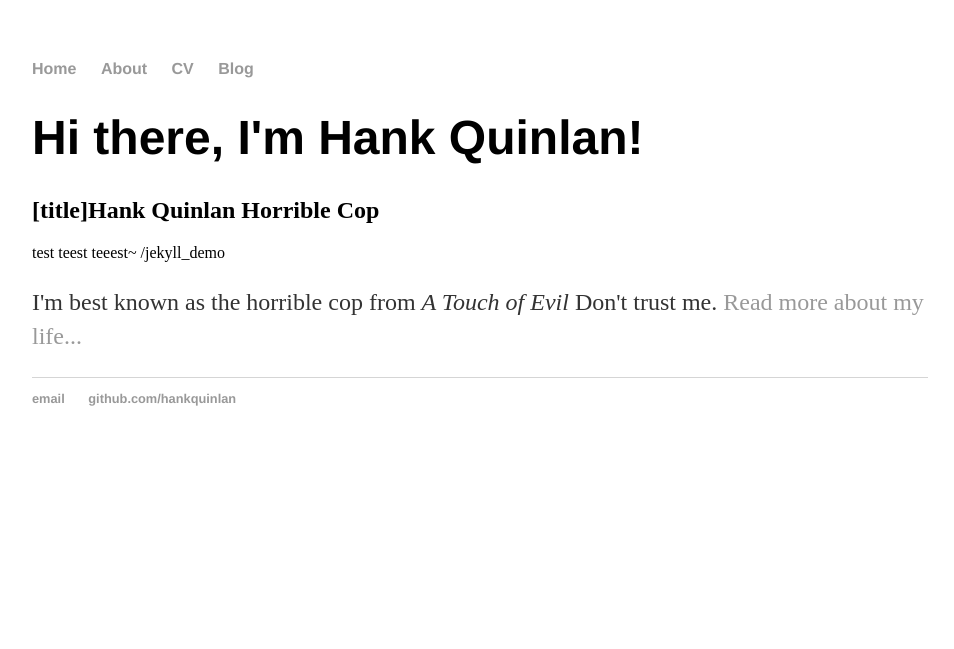
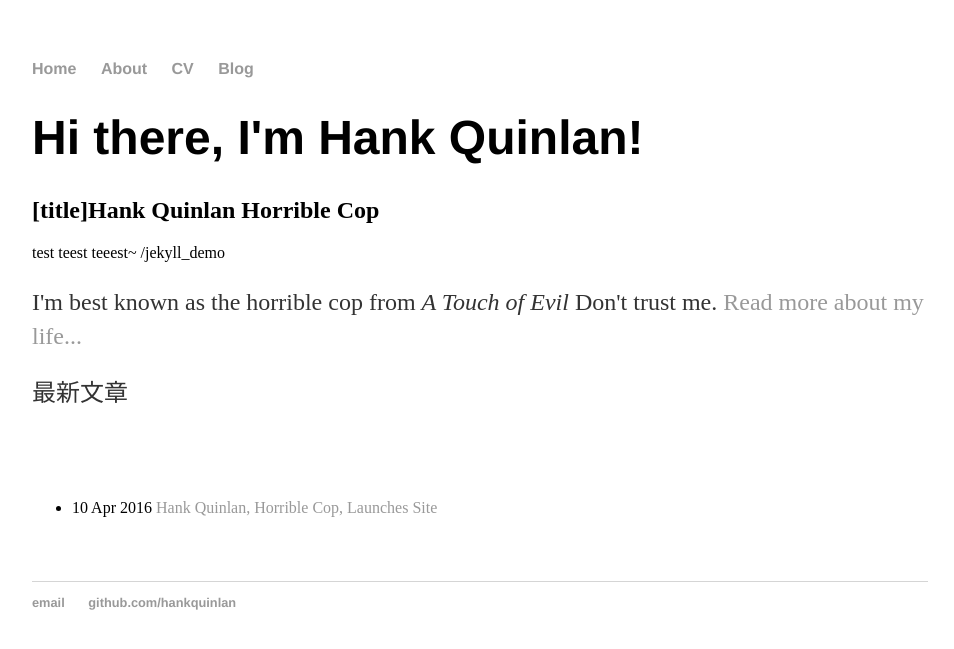
Before and after one commit to sitingren/jekyll_demo, a Jekyll site: the page built from index.html, in a window 1280 px wide. Shown: the top 649 px of the page, without its empty margins (160-1114 px from the left). Built offline with Jekyll 4.4.1, drawn with Linux system fonts in a browser that asks for light colours.

Commit message:
Update index.html

```diff
--- a/index.html
+++ b/index.html
@@ -8,4 +8,10 @@ title: "[title]Hank Quinlan Horrible Cop"
 	test teest teeest~
 	{{ site.baseurl }}
 	<p>I'm best known as the horrible cop from <em>A Touch of Evil</em> Don't trust me. <a href="/about">Read more about my life...</a></p>
+	<p>最新文章</p>
+　　<ul>
+　　　　{% for post in site.posts %}
+　　　　　　<li>{{ post.date | date_to_string }} <a href="{{ site.baseurl }}{{ post.url }}">{{ post.title }}</a></li>
+　　　　{% endfor %}
+　　</ul>
 </div><!-- /.blurb -->
```
